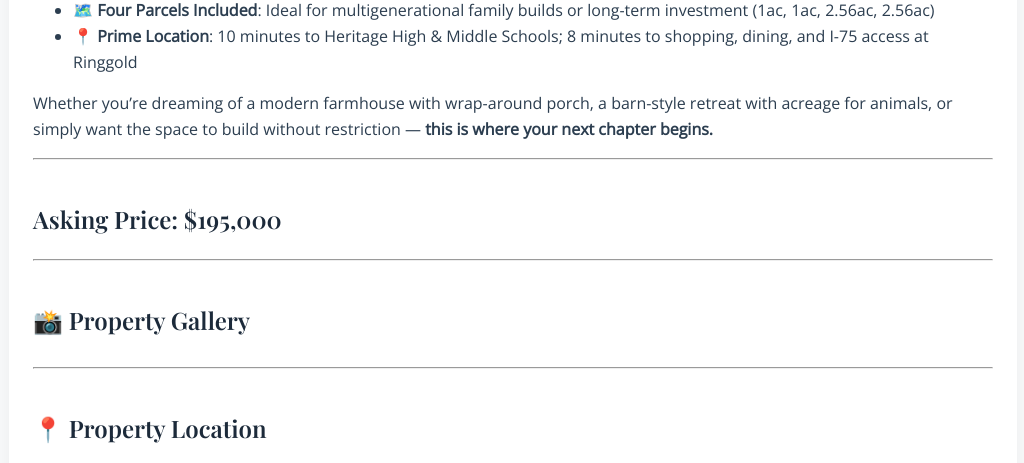
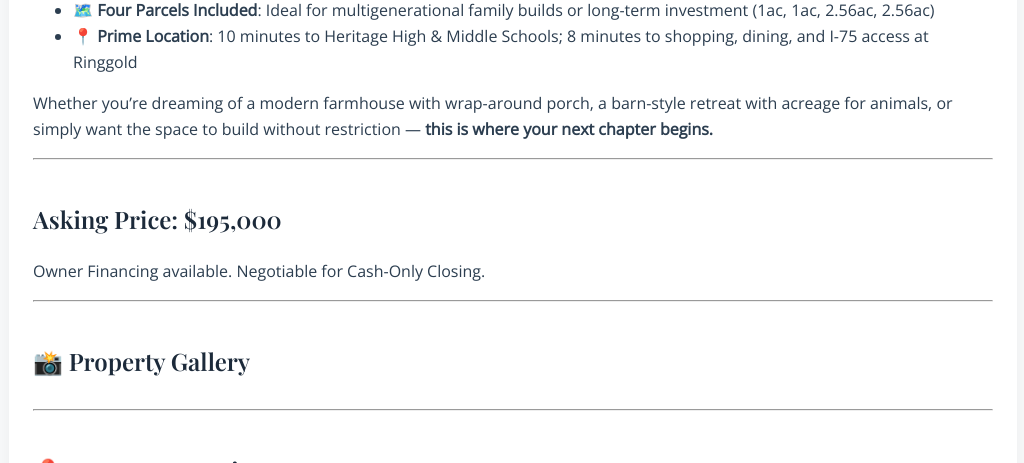
Before and after one commit to n00tz/158bowman-jekyll, a Jekyll site: the page built from index.md, in a window 1280 px wide and 900 px high, scrolled down 548 px, cut to the strip 0-463 px from the top of the window. Shown: the whole strip, without its empty margins (127-1151 px from the left). Built offline with Jekyll 4.4.1, drawn with Linux system fonts in a browser that asks for light colours.

Commit message:
Financial details updated.

```diff
--- a/index.md
+++ b/index.md
@@ -23,6 +23,9 @@ Whether you're dreaming of a modern farmhouse with wrap-around porch, a barn-sty
 ---
 
 ## Asking Price: $195,000
+
+Owner Financing available.
+Negotiable for Cash-Only Closing.
 
 ---
 
```
